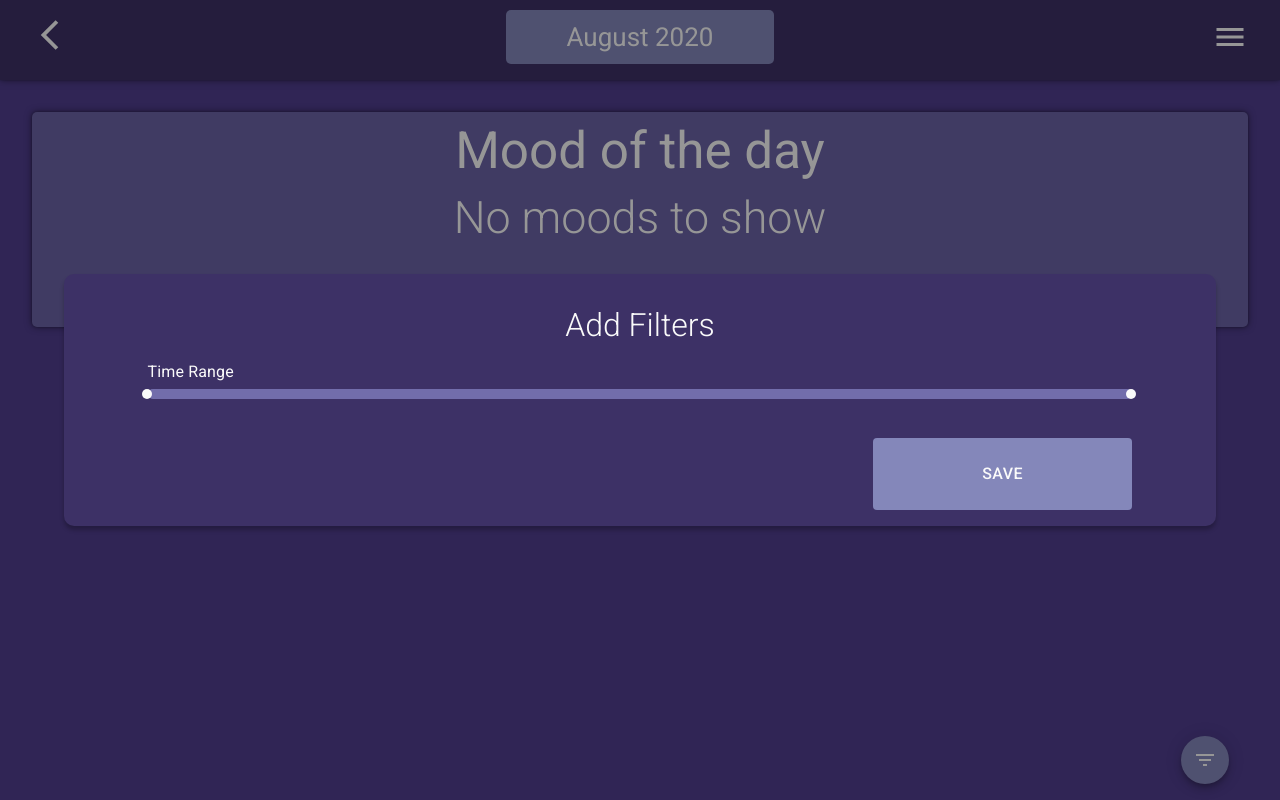
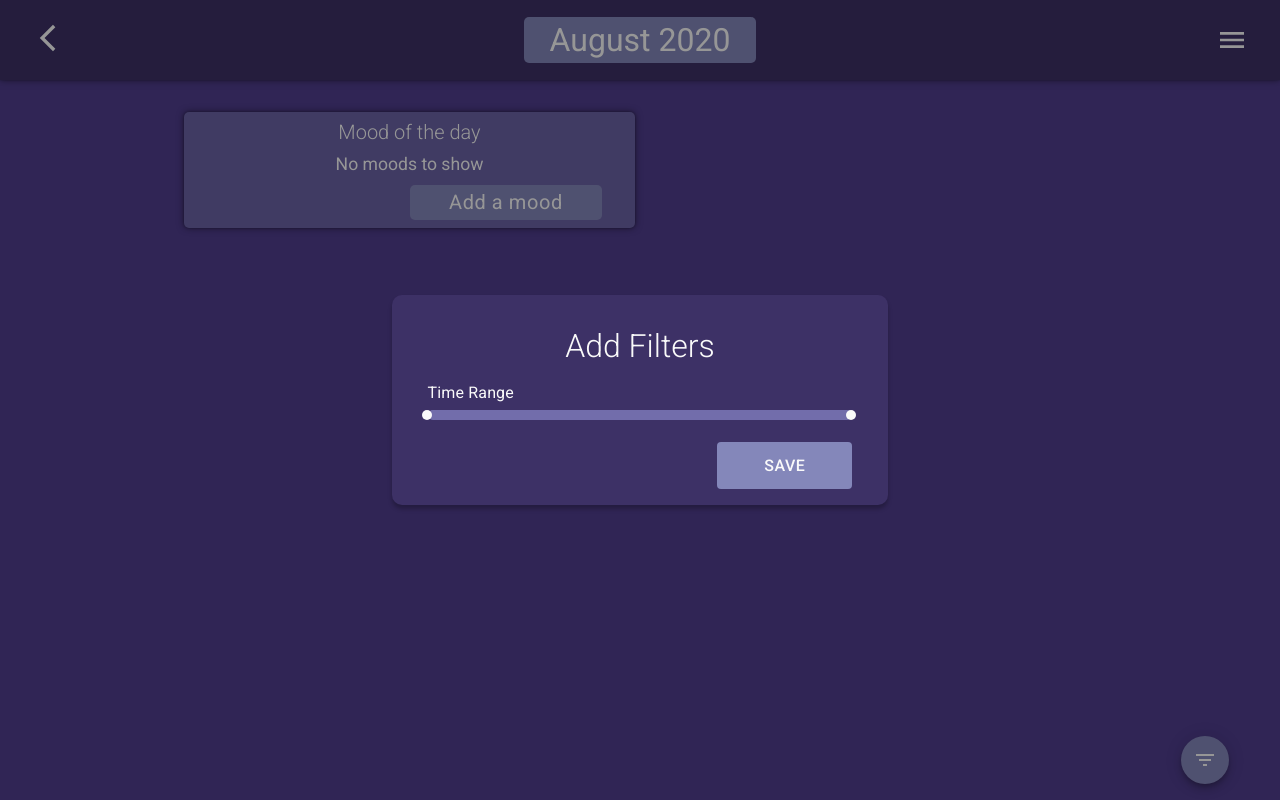
Before and after one commit to o2dependent/mood-log, a React (Create React App) app: page /calendar/day/1 in a window 1280 px wide. Both pictures are taken after a click on the button 1204 px from the left and 760 px from the top of the page. Built offline with nearby package versions, Linux system fonts and the light colour scheme.

Commit message:
desktop styles

```diff
--- a/src/Components/Modal.js
+++ b/src/Components/Modal.js
@@ -1,5 +1,6 @@
 import React from 'react';
 import { AnimatePresence, motion } from 'framer-motion';
+import { Container } from '@material-ui/core';
 
 const Modal = ({ isToggled, children, close }) => {
 	return (
@@ -24,7 +25,7 @@ const Modal = ({ isToggled, children, close }) => {
 							animate={{ opacity: 1 }}
 							exit={{ opacity: 0 }}
 							style={{
-								zIndex: 1000,
+								zIndex: 100,
 								position: 'fixed',
 								top: 0,
 								left: 0,
@@ -34,6 +35,7 @@ const Modal = ({ isToggled, children, close }) => {
 							}}
 							onClick={close}
 						/>
+						<Container maxWidth='sm' style={{ zIndex: 100 }}>
 							<motion.div
 								initial={{ y: '100vh' }}
 								animate={{ y: 0 }}
@@ -52,6 +54,7 @@ const Modal = ({ isToggled, children, close }) => {
 							>
 								{children}
 							</motion.div>
+						</Container>
 					</div>
 				</>
 			)}
--- a/src/Components/MoodTextField.js
+++ b/src/Components/MoodTextField.js
@@ -10,7 +10,7 @@ const MoodTextField = withStyles({
 		marginTop: '2%',
 		'& *': {
 			textAlign: 'left',
-			fontSize: '5vw',
+			fontSize: '1.5rem',
 		},
 		'&input:-internal-autofill-selected,input:-webkit-autofill,input:-webkit-autofill:hover, input:-webkit-autofill:focus,textarea:-webkit-autofill,textarea:-webkit-autofill:hover,textarea:-webkit-autofill:focus': {
 			border: 'none',
@@ -41,10 +41,10 @@ const MoodTextField = withStyles({
 		},
 		'@media (max-width: 800px)': {
 			'& .MuiInputBase-input': {
-				fontSize: '5vw',
+				fontSize: '1.5rem',
 			},
 			'& label': {
-				fontSize: '5vw',
+				fontSize: '1.5rem',
 			},
 		},
 	},
--- a/src/Components/ShowDay.js
+++ b/src/Components/ShowDay.js
@@ -3,7 +3,7 @@ import { useParams } from 'react-router-dom';
 import emojiMoodArr from '../Helpers/emojiMoodArr';
 import moment from 'moment';
 import colors from '../Styles/colors';
-import { Button } from '@material-ui/core';
+import { Button, Container } from '@material-ui/core';
 import DayForm from './DayForm';
 import useStyles from '../Styles/ShowDayStyles';
 import chroma from 'chroma-js';
@@ -57,6 +57,7 @@ function ShowDay(props) {
 					removeDayForm={removeDayForm}
 				/>
 			</Modal>
+			<Container maxWidth='md' className={classes.showDayContainer}>
 				<div className={classes.dayItemContainer}>
 					<h4>Mood of the day</h4>
 					{/* TODO add anxiety toggler */}
@@ -72,7 +73,7 @@ function ShowDay(props) {
 									transition={{
 										opacity: {
 											duration: 1,
-										delay: i * 0.1,
+											delay: i * 0.05,
 										},
 									}}
 								>
@@ -107,7 +108,9 @@ function ShowDay(props) {
 													onClick={() =>
 														removeMood(d.idx)
 													}
-												className={classes.deleteMood}
+													className={
+														classes.deleteMood
+													}
 													initial={{
 														rotate: 90,
 														opacity: 0,
@@ -196,8 +199,8 @@ function ShowDay(props) {
 						<div className={classes.dayAvg}>
 							<h4>Daily Average</h4>
 							<p>
-							Your average mood for the day seems to be a solid{' '}
-							{emojiMoodArr[avgMoodNum]}
+								Your average mood for the day seems to be a
+								solid {emojiMoodArr[avgMoodNum]}
 							</p>
 							<div
 								className={classes.dayAvgEmoji}
@@ -217,6 +220,7 @@ function ShowDay(props) {
 						<></>
 					)}
 				</div>
+			</Container>
 		</div>
 	);
 }
--- a/src/Components/TitleCard.js
+++ b/src/Components/TitleCard.js
@@ -4,7 +4,7 @@ import MenuIcon from '@material-ui/icons/Menu';
 import ArrowBackIosOutlinedIcon from '@material-ui/icons/ArrowBackIosOutlined';
 import { Link, useLocation } from 'react-router-dom';
 import useStyles from '../Styles/TitleCardStyles';
-import { Button } from '@material-ui/core';
+import { Button, Container } from '@material-ui/core';
 import { motion } from 'framer-motion';
 
 export default function TitleCard(props) {
@@ -59,6 +59,7 @@ export default function TitleCard(props) {
 				damping: 16,
 			}}
 		>
+			<Container maxWidth='sm'>
 				{/* TODO optimize drawer code */}
 				<motion.div className={classes.navContainer}>
 					<Link to='/calendar' onClick={toggleDrawer(false)}>
@@ -72,6 +73,7 @@ export default function TitleCard(props) {
 						<Button>Settings</Button>
 					</div>
 				</motion.div>
+			</Container>
 			<div className={classes.titleContainer}>
 				{curLoc === '/calendar' ? (
 					<AddCircleOutlineIcon onClick={showMoodForm} />
--- a/src/Styles/FilterModalStyles.js
+++ b/src/Styles/FilterModalStyles.js
@@ -11,19 +11,20 @@ let style = {
 		height: 'fit-content',
 		width: '100%',
 		margin: '0',
-		padding: '1em 2.5%',
-		paddingTop: '2em',
+		padding: '2vh 2.5%',
+		paddingTop: '4vh',
 		background: colors.bgAccent,
 		borderRadius: '10px',
 		color: colors.white,
 		boxShadow: '0px 4px 4px rgba(0, 0, 0, 0.25)',
 		'& h1': {
-			fontSize: '2.5vw',
+			fontSize: '2rem',
 			fontWeight: '300',
 		},
-		'@media (max-width: 800px)': {
+		'@media (max-width: 700px)': {
+			width: '100%',
 			'& h1': {
-				fontSize: '5vw',
+				fontSize: '1.2rem',
 			},
 		},
 	},
--- a/src/Styles/ModalStyles.js
+++ b/src/Styles/ModalStyles.js
@@ -50,6 +50,9 @@ const modalStyle = {
 		border: 'none',
 		width: 'fit-content',
 		padding: '2% 10%',
+		'@media (min-width: 960px)': {
+			fontSize: '1rem',
+		},
 	},
 };
 
--- a/src/Styles/MoodFormStyle.js
+++ b/src/Styles/MoodFormStyle.js
@@ -6,6 +6,7 @@ import moodSliderStyles from './MoodSliderStyles';
 
 let style = {
 	moodForm: {
+		fontSize: '2em',
 		display: 'grid',
 		gridTemplateColumns: '100%',
 		justifyContent: 'center',
@@ -13,20 +14,20 @@ let style = {
 		height: 'fit-content',
 		width: '100%',
 		margin: '0',
-		padding: '1em 2.5%',
-		paddingTop: '2em',
+		padding: '2vh 2.5%',
+		paddingTop: '4vh',
 		background: colors.bgAccent,
 		borderRadius: '10px',
 		color: colors.white,
 		boxShadow: '0px 4px 4px rgba(0, 0, 0, 0.25)',
 		'& h1': {
-			fontSize: '2.5vw',
+			fontSize: '2rem',
 			fontWeight: '300',
 		},
-		'@media (max-width: 800px)': {
+		'@media (max-width: 700px)': {
 			width: '100%',
 			'& h1': {
-				fontSize: '5vw',
+				fontSize: '1.2rem',
 			},
 		},
 	},
--- a/src/Styles/ShowDayStyles.js
+++ b/src/Styles/ShowDayStyles.js
@@ -14,6 +14,13 @@ const useStyles = makeStyles({
 		margin: 0,
 		padding: '4vh 2.5%',
 	},
+	showDayContainer: {
+		'@media (min-width: 960px)': {
+			display: 'grid',
+			gridTemplateColumns: '1fr 1fr',
+			gridColumnGap: '10px',
+		},
+	},
 	dayItemContainer: {
 		position: 'relative',
 		background: colors.card.bgCard,
@@ -24,10 +31,20 @@ const useStyles = makeStyles({
 		display: 'grid',
 		gridTemplateColumns: '1fr',
 		'& h4': {
+			fontWeight: 300,
 			paddingBottom: '10px',
 		},
 		'& p': {
-			fontSize: '3.5vw',
+			fontSize: '3.4vw',
+		},
+		'@media (min-width: 960px)': {
+			'& p': {
+				fontSize: '1.1em',
+			},
+			'& h4': {
+				fontSize: '1.25em',
+				paddingBottom: '10px',
+			},
 		},
 	},
 	dayItem: {
@@ -92,7 +109,7 @@ const useStyles = makeStyles({
 		transition: 'all 200ms',
 		color: colors.white,
 		background: colors.card.itemPrimary,
-		fontSize: '2vw',
+		fontSize: '4vw',
 		fontWeight: '400',
 		outline: 'none',
 		border: 'none',
@@ -101,14 +118,14 @@ const useStyles = makeStyles({
 		padding: '0',
 		borderRadius: '5px',
 		textTransform: 'none',
-		'@media (max-width: 800px)': {
-			fontSize: '5vw',
-		},
 		'&:first-of-type': {
 			marginRight: 'auto',
 			marginLeft: '0',
 		},
 		'&$deleteButton': {},
+		'@media (min-width: 960px)': {
+			fontSize: '1.25em',
+		},
 	},
 	deleteButton: {},
 	dayAvg: {
@@ -122,17 +139,28 @@ const useStyles = makeStyles({
 		boxShadow:
 			'0px 0px 2px rgba(0, 0, 0, 0.25), 0px 0px 7px rgba(0, 0, 0, 0.5)',
 		'& h4': {
+			fontWeight: 300,
 			gridColumn: '1/3',
-			paddingBottom: '2%',
+			paddingBottom: '10px',
 		},
 		'& p': {
 			boxSizing: 'border-box',
 			height: '100%',
 			width: '100%',
 			background: colors.card.itemPrimary,
-			fontSize: '2vh',
+			fontSize: '3.4vw',
 			textAlign: 'left',
 			padding: '10% 5%',
+		},
+		'@media (min-width: 960px)': {
+			margin: 0,
+			'& p': {
+				fontSize: '1.1em',
+			},
+			'& h4': {
+				fontSize: '1.25em',
+				paddingBottom: '10px',
+			},
 		},
 	},
 	dayAvgEmoji: {
--- a/src/Styles/TitleCardStyles.js
+++ b/src/Styles/TitleCardStyles.js
@@ -16,34 +16,37 @@ const useStyles = makeStyles({
 		left: 0,
 		boxShadow:
 			'0px 0px 2px rgba(0, 0, 0, 0.25), 0px 0px 7px rgba(0, 0, 0, 0.5)',
-
 		width: '100%',
 		height: '100vh',
-		padding: '2vh 0',
+		padding: '1vw 0',
 		color: colors.white,
 		background: colors.bgAccent,
 		transition: 'min-height 500ms cubic-bezier(0.46, 0.03, 0.8, 0.96)',
 	},
 	titleContainer: {
 		display: 'flex',
-		alignSelf: 'flex-end',
+		alignSelf: 'center',
 		justifyContent: 'space-between',
 		alignItems: 'center',
-		height: 'fit-content',
+		height: '10vh',
 		width: '95%',
 		margin: '0 auto',
 		'& .MuiSvgIcon-root': {
-			fontSize: '4.5vh',
+			fontSize: '4vh',
 			color: colors.white,
 			cursor: 'pointer',
+			'@media (min-width: 960px)': {
+				fontSize: '2rem',
+			},
 		},
 	},
 	titleText: {
 		margin: '0',
-		fontSize: '3.25vh',
+		fontSize: '3.5vh',
 		boxSizing: 'border-box',
 		width: 'fit-content',
-		padding: '1% 5%',
+		maxWidth: '75%',
+		padding: '0.5vh 2vw',
 		borderRadius: '5px',
 		background: colors.light,
 		fontWeight: 400,
@@ -51,6 +54,9 @@ const useStyles = makeStyles({
 		'& span': {
 			overflow: 'hidden',
 			width: 'fit-content',
+		},
+		'@media (min-width: 960px)': {
+			fontSize: '2em',
 		},
 	},
 
--- a/src/Styles/index.css
+++ b/src/Styles/index.css
@@ -15,6 +15,7 @@ code {
 		monospace;
 }
 
+@media (max-width: 960px) {
 	p {
 		font-size: 2vw;
 		font-weight: 300;
@@ -28,3 +29,4 @@ h4 {
 		font-size: 4vw;
 		font-weight: 400;
 	}
+}
```
Lines whose indentation alone changed are shown as unchanged.
